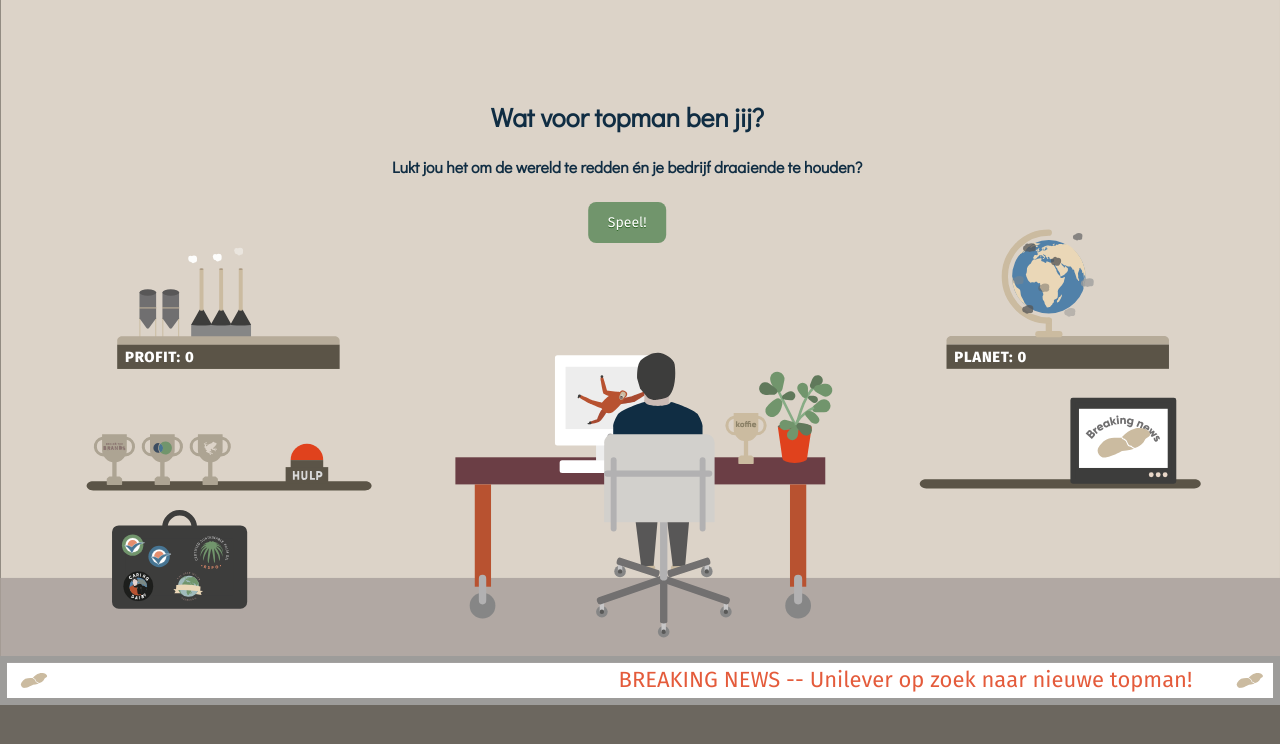
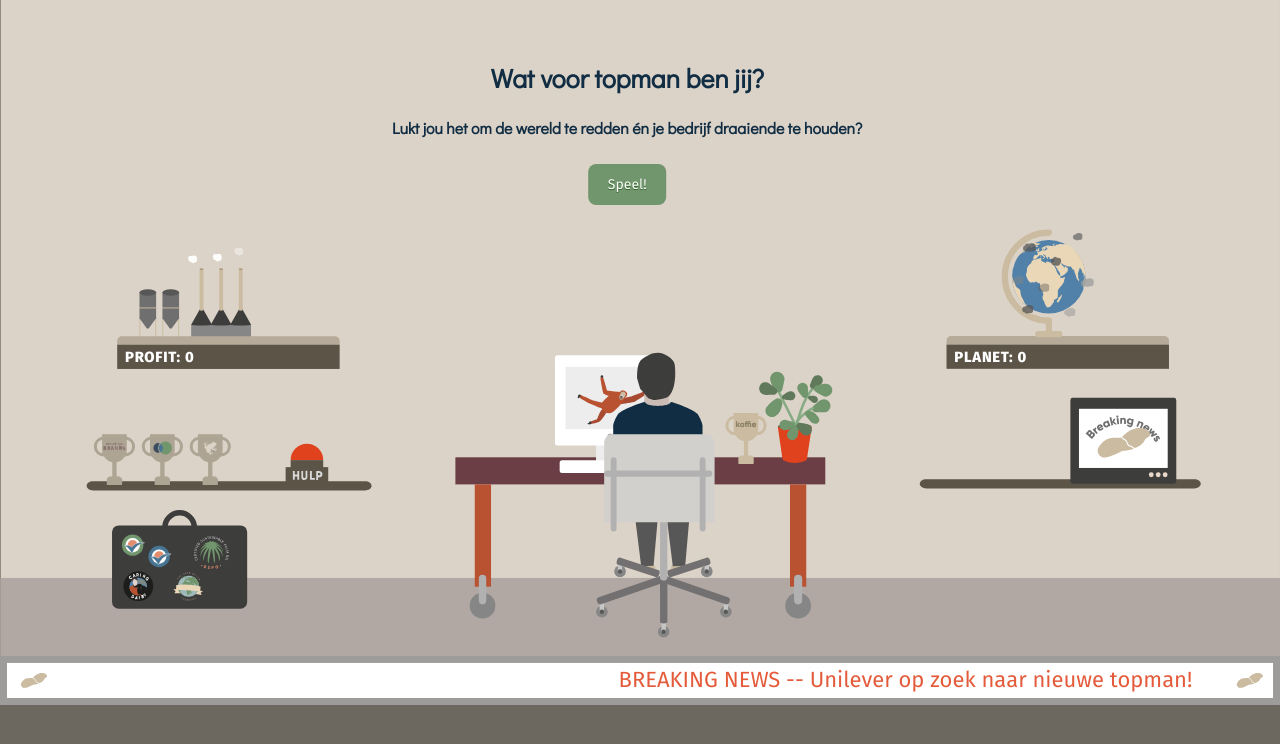
Before and after one commit to anoukruhaak/topmannetje, a PHP site: page /game.html in a window 1280 px wide. Shown: the top 744 px of the page. Run offline with PHP 8.4, Linux system fonts and the light colour scheme.

Commit message:
move text up

```diff
--- a/css/main.css
+++ b/css/main.css
@@ -35,8 +35,8 @@ h1 {
   position: absolute;
   display: inline-block;
   z-index: 10;
-  margin-top:6%;
-  top:6%;
+  margin-top:3%;
+  top:3%;
   width: 70%;
   height:30%;
   transform: translate(20%, -20%);
@@ -177,8 +177,8 @@ h1 {
   position: absolute;
   display: inline-block;
   z-index: 10;
-  margin-top:6%;
-  top:6%;
+  margin-top:3%;
+  top:3%;
   width: 70%;
   height:30%;
   transform: translate(20%, -20%);
```
